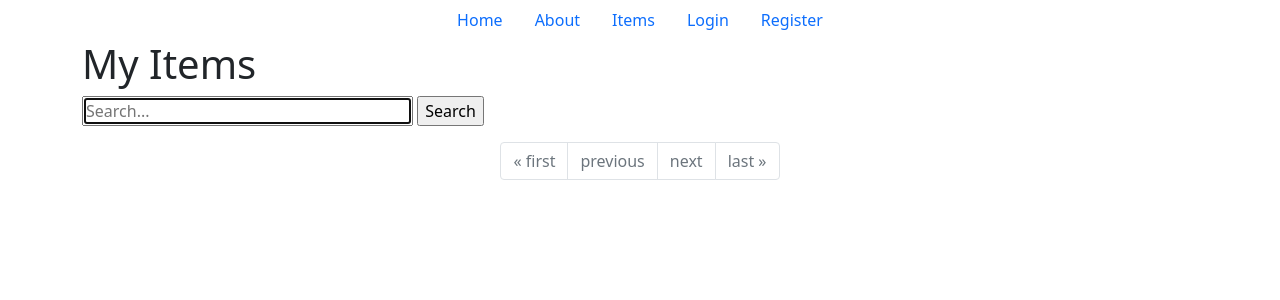
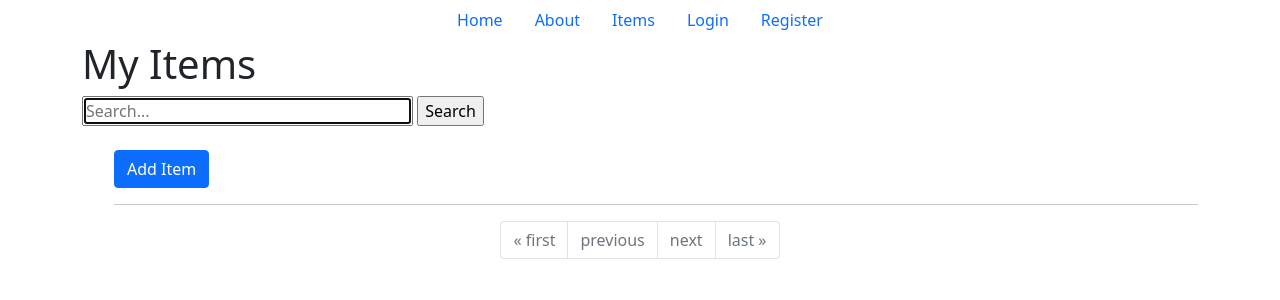
Before and after one commit to MartinBorcin/swapp_project, a Django app: page /swapp/my-items/admin/ in a window 1280 px wide. Shown: the top 300 px of the page. Run offline with Django 3.2, Linux system fonts and the light colour scheme; data comes from the database, SQL or seed files in the repository; data that the repository does not hold is empty; some libraries are stand-ins or nearby versions.

Commit message:
Add item functionality included

```diff
--- a/swapp/views.py
+++ b/swapp/views.py
@@ -51,7 +51,6 @@ def index(request):
     return render(request, "swapp/index.html", context=context_dict)
 
 
-#USER LOGIN NOT WORKING
 def user_login(request):
     if request.method == 'POST':
         username = request.POST.get('username')
@@ -148,6 +147,9 @@ def my_items(request,username):
         item_form = ItemForm(instance = item, prefix = "item_edit_form")
         items.append({"item":item, "item_form":item_form})
 
+    new_item_form = ItemForm(prefix = "item_new_form")
+
+
     if request.method == "POST":
         print(request.POST)
         if "item_edit_form" in request.POST:
@@ -155,8 +157,15 @@ def my_items(request,username):
             if item_form.is_valid:
                 item_form.save()
 
+        if "item_new_form" in request.POST:
+            new_item_form = ItemForm(request.POST, prefix = "item_new_form")
+            if new_item_form.is_valid:
+                new_item = new_item_form.save(commit=False)
+                new_item.seller = user
+                new_item.save()
 
-    return render(request, 'swapp/my-items.html', context={"search_query": query, "items": items})
+
+    return render(request, 'swapp/my-items.html', context={"search_query": query, "items": items, "new_item_form": new_item_form})
 
 def sellers(request):
     pass
--- a/templates/swapp/my-items.html
+++ b/templates/swapp/my-items.html
@@ -40,26 +40,8 @@
                                 <h1 class="modal-title">Edit Item {{ item.item.id }}</h1>
                                     <button type="button" class="btn-close" data-bs-dismiss="modal" aria-label="Close"></button>
                             </div>
-                            <!-- <div class="modal-body">
-								<label for="item-name" class="col-form-label">Name:</label>
-								<input type="text" class="form-control" id="item-name" value = "{{ item.name }}">
-								<br>
-                                {% if item.image %}
-									<label for="item-image" class="col-form-label">Image:</label>
-									<br>
-                                    <img id="item-image" src="{{ MEDIA_URL }}item_pictures/{{ item.image }}" alt="{{ item.image }}" style="width:200;height:240;" />
-									<br>
-									<input type="file" class="form-control" id="item-image" accept=".jpg, .jpeg, .png">
-                                {% endif %}
-								<br>
-                                <label for="item-desc" class="col-form-label">Description:</label>
-								<input type="text" class="form-control" id="item-name" value = "{{ item.desc }}" >
-                                <label for="item-price" class="col-form-label">Price:</label>
-								<input type="text" class="form-control" id="item-price" value = "£{{ item.price }}">
-                            </div> -->
-							<form id="item_edit_form" action="{% url 'swapp:my-items' %}" method="post">
+							<form id="item_edit_form" action="." method="post">
 								{% csrf_token %}
-
 								{{ item.item_form.as_p }}
 								<input type="hidden" name="item_id" value="{{ item.item.id }}">
 
@@ -73,7 +55,39 @@
                     </div>
                 </div>
                 <hr/>
+
              {% endfor %}
+			<br>
+
+
+
+			<button type="button" class="btn btn-primary" data-bs-toggle="modal" data-bs-target="#add-item" data-bs-whatever="New Item">
+                      Add Item
+                    </button>
+
+				<!-- Modal -->
+                <div class="modal fade" id="add-item" tabindex="-1" >
+                    <div class="modal-dialog modal-dialog-centered">
+                        <div class="modal-content">
+                            <div class="modal-header">
+                                <h1 class="modal-title">Add Item</h1>
+                                    <button type="button" class="btn-close" data-bs-dismiss="modal" aria-label="Close"></button>
+                            </div>
+							<form id="item_new_form" action="." method="post">
+								{% csrf_token %}
+								{{ new_item_form.as_p }}
+
+                            <div class="modal-footer">
+                                <button type="button" class="btn btn-secondary" data-bs-dismiss="modal">Close</button>
+								<button type="submit" class="btn btn-primary" name="item_new_form" >Add</button>
+                            </div>
+							</form>
+                        </div>
+                    </div>
+                </div>
+
+
+                <hr/>
          </ul>
     </div>
 
```
